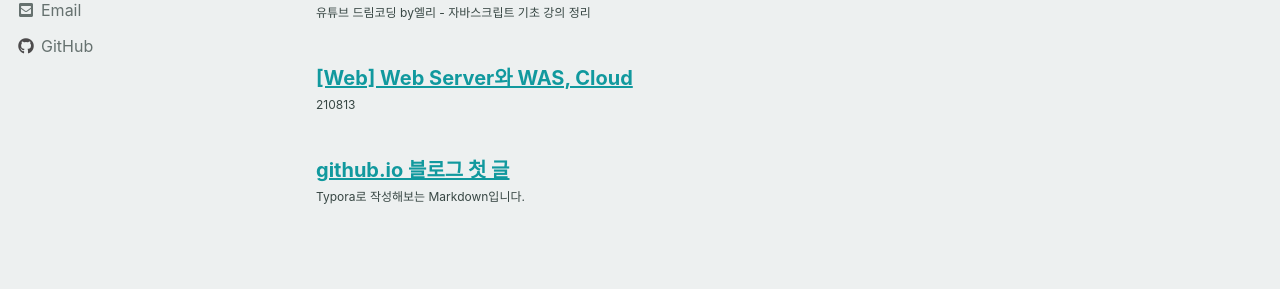
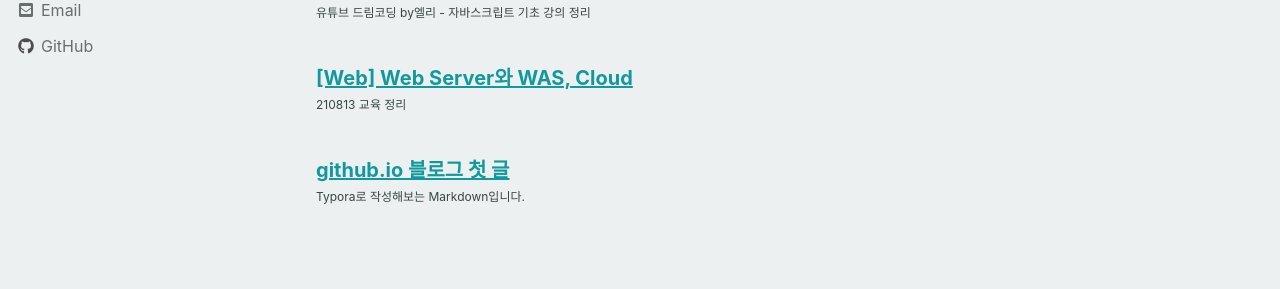
Before and after one commit to ellylee617/ellylee617.github.io, a Jekyll site: the page built from index.html, in a window 1280 px wide. Shown: the part 212-501 px from the top of the page. Built offline with Jekyll 4.4.1, drawn with Linux system fonts in a browser that asks for light colours; cached includes are drawn as plain includes; the list of posts is cut into pages by our own code.

Commit message:
21.08.19 세부 수정

```diff
--- a/_posts/2021-08-17-WAS-structure-flow.md
+++ b/_posts/2021-08-17-WAS-structure-flow.md
@@ -2,7 +2,7 @@
 layout: single
 
 title: "[Web] Web Server와 WAS, Cloud"
-excerpt: "210813"
+excerpt: "210813 교육 정리"
 
 date: 2021-08-17
 lastmod: 2021-08-17
```
Also changed, not shown: _posts/2021-08-17-script.md (+1 -3 lines).
